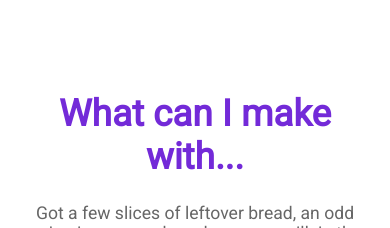
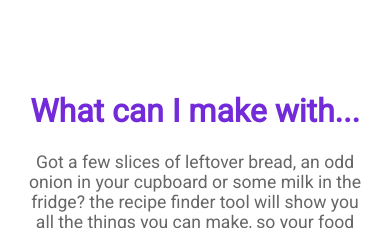
Before and after one commit to leoarthurwall/Recipe-App, a React (Create React App) app: page / in a window 390 px wide. Shown: the top 228 px of the page. Built offline with nearby package versions, Linux system fonts and the light colour scheme; no server answers.

Commit message:
reduced font size for mobile media query

```diff
--- a/src/components/Header/Header.css
+++ b/src/components/Header/Header.css
@@ -16,4 +16,7 @@
     .header-container {
         padding: 0 40px;
     }
+    .header-title {
+        font-size: 2rem;
+    }
   }
```
